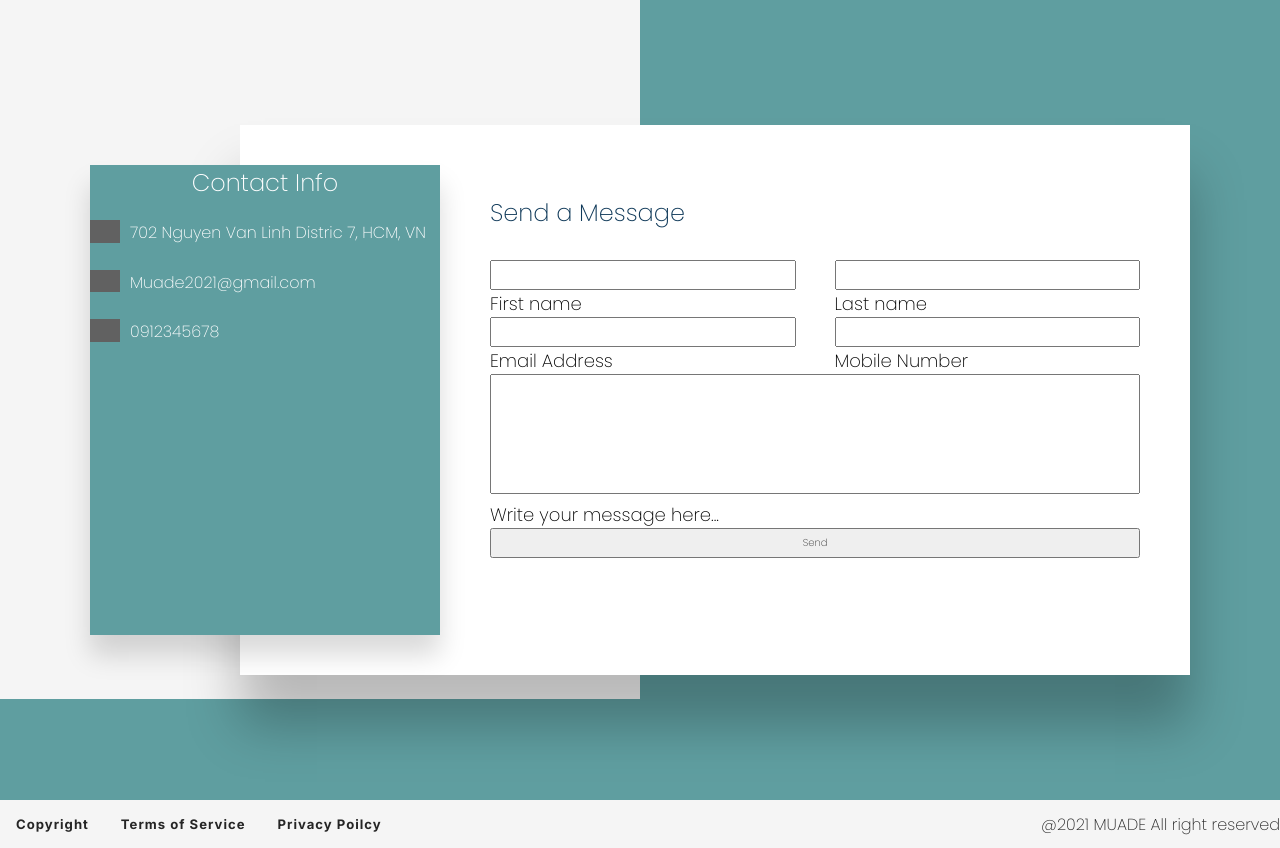
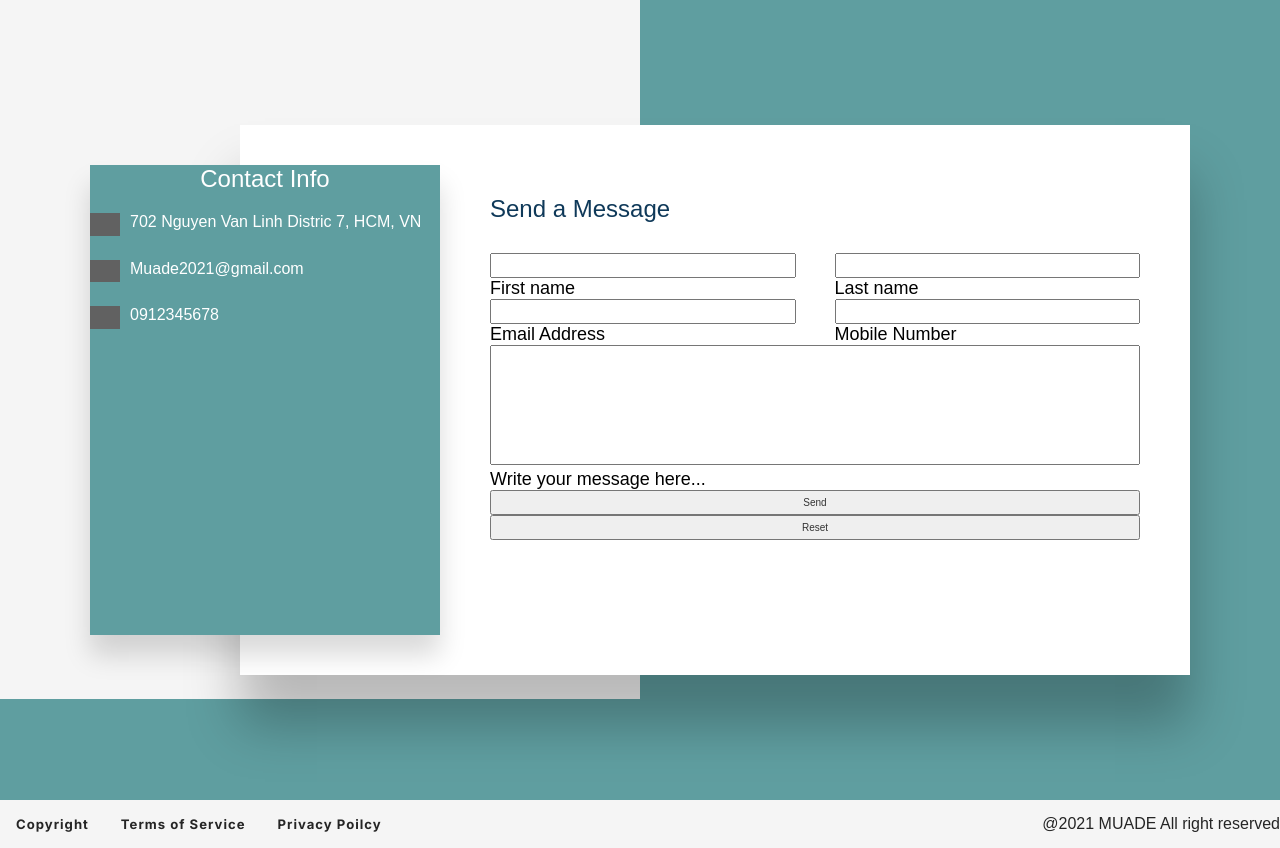
Before and after one commit to nhatquan0312/Web_Programming, a PHP site: page /contact.html in a window 1280 px wide. Shown: the part 101-949 px from the top of the page. Run offline with PHP 8.4, Linux system fonts and the light colour scheme; some libraries are stand-ins or nearby versions; grey boxes are pictures that could not be loaded.

Commit message:
change fonts

```diff
--- a/contact.css
+++ b/contact.css
@@ -280,7 +280,7 @@ main .container .contactinfo .contactinfo-ul li span:nth-child(3) .icon
      margin: 0;
      padding:0;
      box-sizing:border-box;
-     font-family: 'Poppins',sans-serif;
+     font-family: Arial, Helvetica, sans-serif;
      }
      section{
          display: flex;
--- a/contact.html
+++ b/contact.html
@@ -132,6 +132,7 @@
       </div>
       <div class="contact-form">
         <h2>Send a Message</h2>
+        <form action="">
         <div class="form-box">
           <div class="input-box w50">
             <input type="text" required>
@@ -155,7 +156,8 @@
           </div>
           <div class="input-box w100">
             <input type="submit" value="Send">
-          </div>
+            <input type="reset" value="Reset">
+          </div></form>
         </div>
       </div>
     </div>
```
